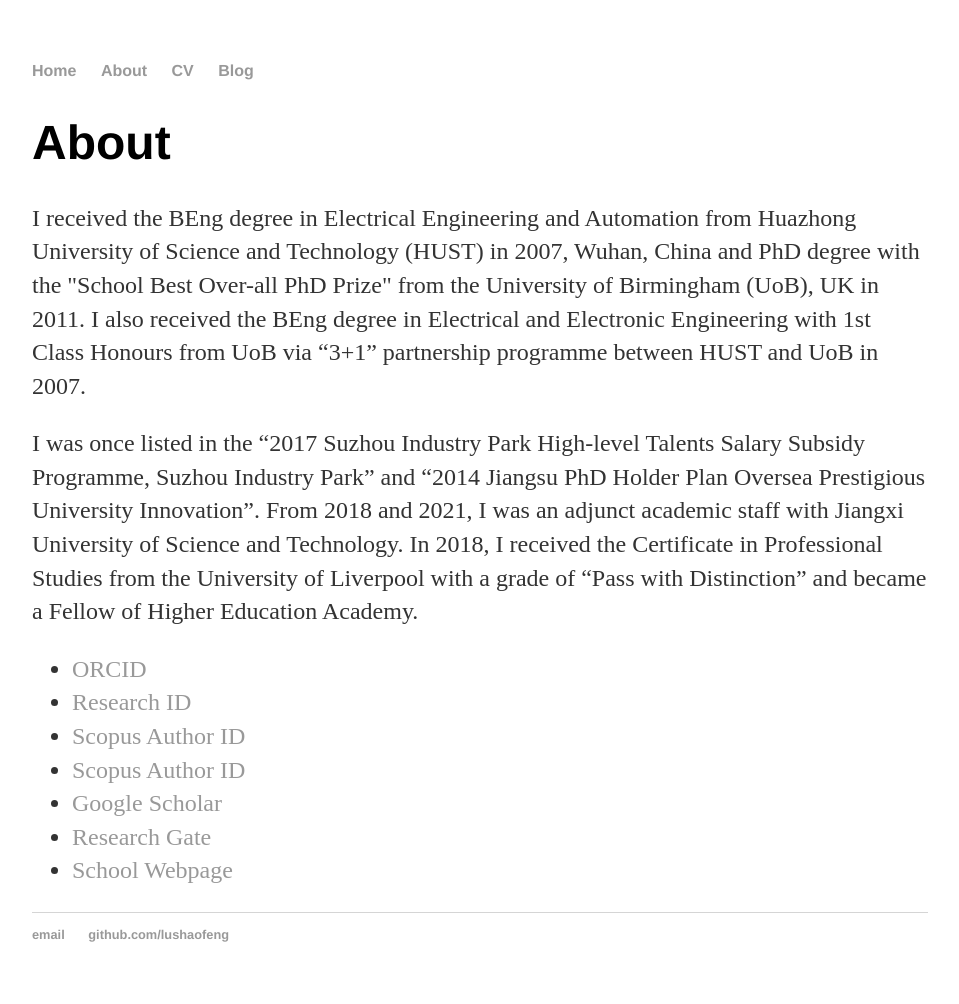
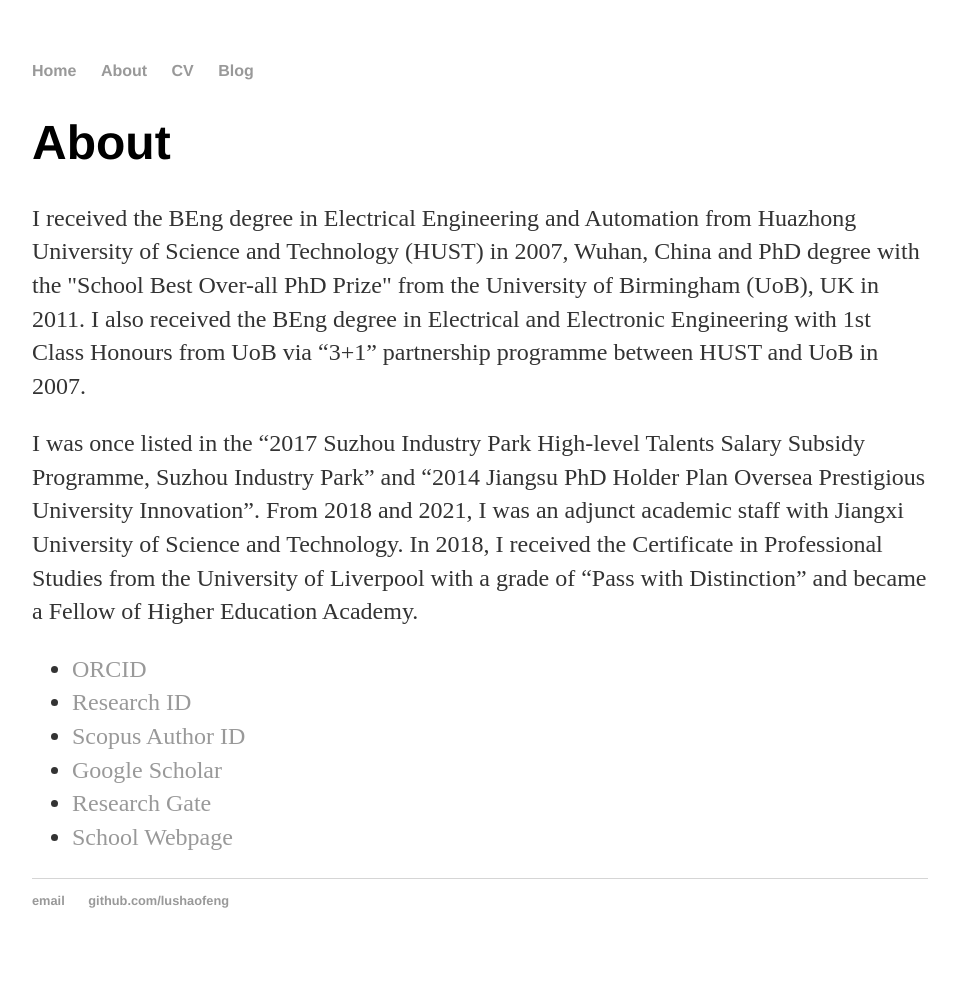
Before and after one commit to lushaofeng/lushaofeng.github.io, a Jekyll site: the page built from about/index.html, in a window 1280 px wide. Shown: the whole page, without its empty margins (160-1119 px from the left). Built offline with Jekyll 4.4.1, drawn with Linux system fonts in a browser that asks for light colours; after the commit the page ends 970 px from its top, so only the background shows below that.

Commit message:
Update index.html

```diff
--- a/about/index.html
+++ b/about/index.html
@@ -12,8 +12,7 @@ title: About Lu Shaofeng
 			<ul class="contacts">
 				<li><a href="https://orcid.org/0000-0001-5361-2463">ORCID</a></li>
         <li><a href="https://publons.com/researcher/2776485/shaofeng-lu/">Research ID</a></li>
-				<li><a href="https://www.scopus.com/authid/detail.uri?authorId=55017180900">Scopus Author ID</a></li>
-        <li><a href="https://www.scopus.com/authid/detail.uri?authorId=55017180900">Scopus Author ID</a></li>
+	<li><a href="https://www.scopus.com/authid/detail.uri?authorId=55017180900">Scopus Author ID</a></li>
         <li><a href="https://scholar.google.com/citations?user=hfkHeAQAAAAJ&hl=en">Google Scholar</a></li>
         <li><a href="https://www.researchgate.net/profile/Shaofeng-Lu">Research Gate</a></li>
         <li><a href="http://www2.scut.edu.cn/wusie/2020/0425/c25374a395335/page.htm">School Webpage</a></li>
```
